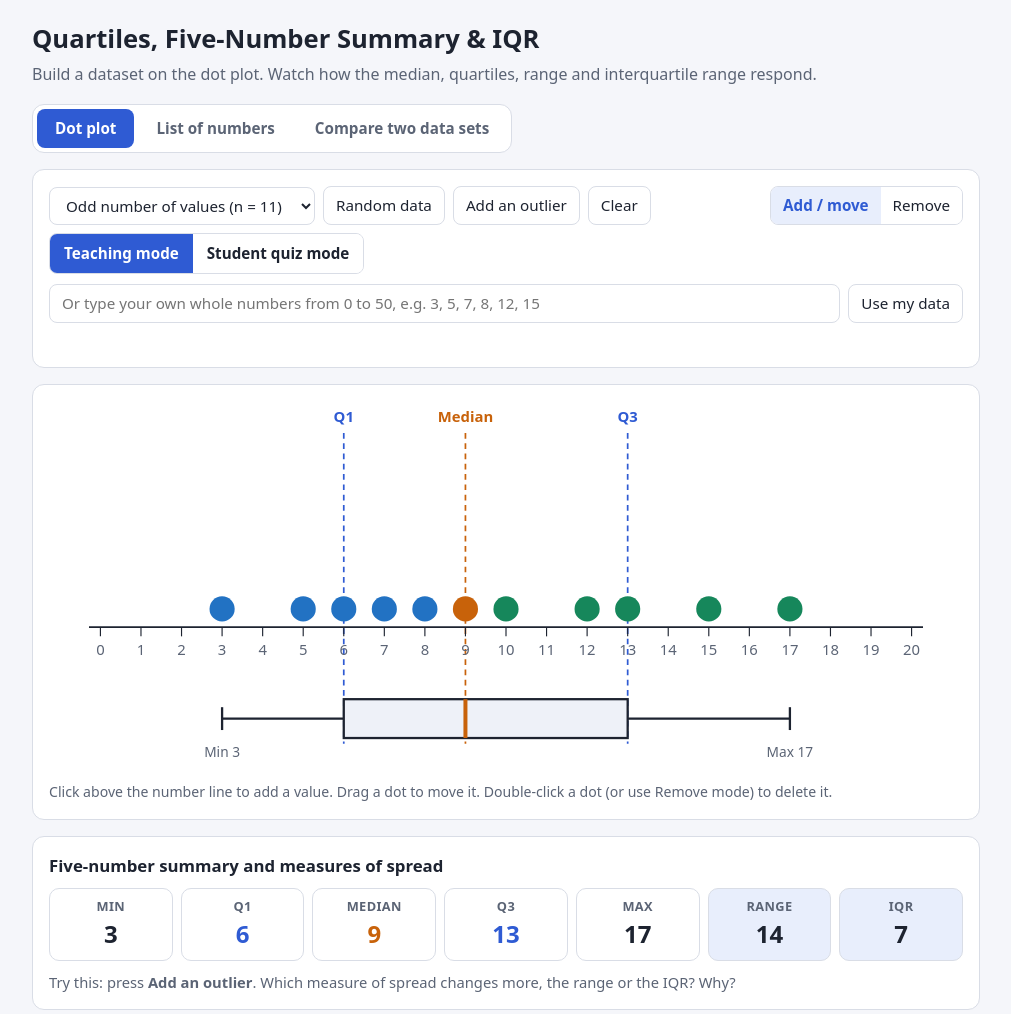
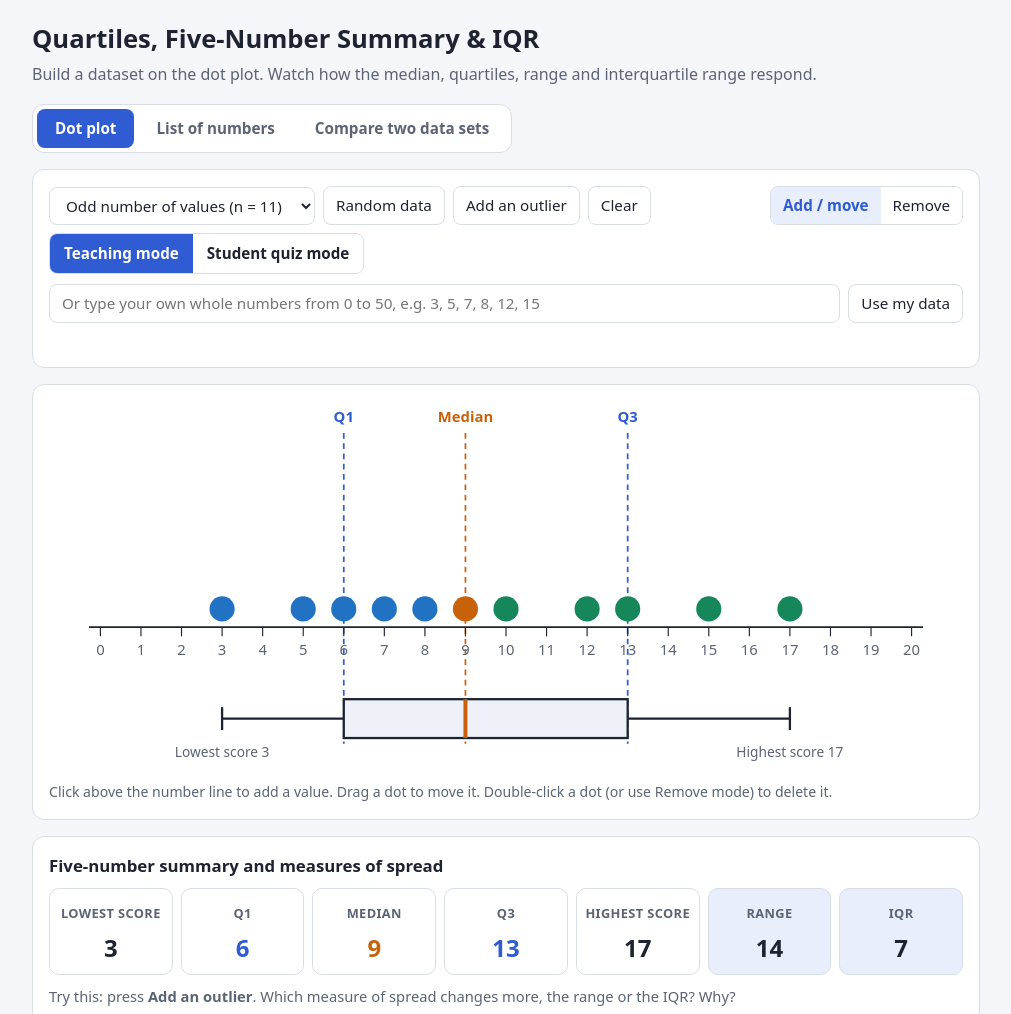
Before and after one commit to helenfmahony-wq/maths-hub, a plain HTML site: page quartiles-iqr-explorer.html in a window 1280 px wide. Shown: the top 1014 px of the page, without its empty margins (134-1145 px from the left). Drawn offline with Linux system fonts and the light colour scheme.

Commit message:
Add files via upload

```diff
--- a/quartiles-iqr-explorer.html
+++ b/quartiles-iqr-explorer.html
@@ -118,7 +118,7 @@ table.ctab{width:100%;border-collapse:collapse;font-variant-numeric:tabular-nums
 .hint{font-size:.88rem;color:var(--muted);margin:6px 0 0}
 .cards{display:grid;grid-template-columns:repeat(7,1fr);gap:8px}
 .card{border:1px solid var(--line);border-radius:10px;padding:8px 6px;text-align:center;background:var(--panel)}
-.card .lab{font-size:.8rem;color:var(--muted);font-weight:600;text-transform:uppercase;letter-spacing:.03em}
+.card .lab{min-height:2.6em;display:flex;align-items:center;justify-content:center;line-height:1.25;font-size:.8rem;color:var(--muted);font-weight:600;text-transform:uppercase;letter-spacing:.03em}
 .card .val{font-size:1.5rem;font-weight:700;font-variant-numeric:tabular-nums}
 .card input{width:100%;max-width:90px;text-align:center;font-size:1.1rem;padding:4px;margin-top:4px;border:1px solid var(--line);border-radius:6px;background:var(--bg);color:var(--ink)}
 .quiz .card.ok{border-color:var(--ok);background:var(--okbg)}
@@ -192,6 +192,7 @@ details p,details li{color:var(--muted);font-size:.93rem}
 .placeholder{fill:var(--muted);font-size:14px;text-anchor:middle;font-style:italic}
 .hit{fill:transparent}
 .add .hit{cursor:copy}
+#cmpPreset{max-width:100%;min-width:0}
 </style>
 </head>
 <body>
@@ -262,11 +263,11 @@ details p,details li{color:var(--muted);font-size:.93rem}
   <div class="panel" id="summaryPanel">
     <h2>Five-number summary and measures of spread</h2>
     <div class="cards" id="cards">
-      <div class="card" data-k="min"><div class="lab">Min</div><div class="val">–</div><input inputmode="decimal" aria-label="Minimum"></div>
+      <div class="card" data-k="min"><div class="lab">Lowest score</div><div class="val">–</div><input inputmode="decimal" aria-label="Lowest score"></div>
       <div class="card c-q1" data-k="q1"><div class="lab">Q1</div><div class="val">–</div><input inputmode="decimal" aria-label="Lower quartile"></div>
       <div class="card c-med" data-k="med"><div class="lab">Median</div><div class="val">–</div><input inputmode="decimal" aria-label="Median"></div>
       <div class="card c-q3" data-k="q3"><div class="lab">Q3</div><div class="val">–</div><input inputmode="decimal" aria-label="Upper quartile"></div>
-      <div class="card" data-k="max"><div class="lab">Max</div><div class="val">–</div><input inputmode="decimal" aria-label="Maximum"></div>
+      <div class="card" data-k="max"><div class="lab">Highest score</div><div class="val">–</div><input inputmode="decimal" aria-label="Highest score"></div>
       <div class="card spread" data-k="range"><div class="lab">Range</div><div class="val">–</div><input inputmode="decimal" aria-label="Range"></div>
       <div class="card spread" data-k="iqr"><div class="lab">IQR</div><div class="val">–</div><input inputmode="decimal" aria-label="Interquartile range"></div>
     </div>
@@ -533,6 +534,8 @@ details p,details li{color:var(--muted);font-size:.93rem}
     }
   }
 
+  // keep a centred label inside the 800-wide drawing area
+  function clampLab(x, txt, cw){ const h=txt.length*cw/2+4; return Math.max(h, Math.min(W-h, x)); }
   function drawBox(p, st, X, y, labDy){
     const h=34;
     el('line',{x1:X(st.min),y1:y,x2:X(st.q1),y2:y,class:'bp-line'},p);
@@ -541,8 +544,8 @@ details p,details li{color:var(--muted);font-size:.93rem}
     el('line',{x1:X(st.max),y1:y-10,x2:X(st.max),y2:y+10,class:'bp-line'},p);
     el('rect',{x:X(st.q1),y:y-h/2,width:Math.max(0,X(st.q3)-X(st.q1)),height:h,class:'bp-box'},p);
     el('line',{x1:X(st.med),y1:y-h/2,x2:X(st.med),y2:y+h/2,class:'bp-med'},p);
-    el('text',{x:X(st.min),y:y+labDy,class:'bp-lab'},p,'Min '+fmt(st.min));
-    el('text',{x:X(st.max),y:y+labDy,class:'bp-lab'},p,'Max '+fmt(st.max));
+    el('text',{x:clampLab(X(st.min),'Lowest score '+fmt(st.min),6.5),y:y+labDy,class:'bp-lab'},p,'Lowest score '+fmt(st.min));
+    el('text',{x:clampLab(X(st.max),'Highest score '+fmt(st.max),6.5),y:y+labDy,class:'bp-lab'},p,'Highest score '+fmt(st.max));
   }
 
   // ---------- list-of-numbers view ----------
@@ -625,7 +628,7 @@ details p,details li{color:var(--muted);font-size:.93rem}
   }
 
   // ---------- student draws the box plot ----------
-  const DK=['min','q1','med','q3','max'], DLAB={min:'Min',q1:'Q1',med:'Median',q3:'Q3',max:'Max'};
+  const DK=['min','q1','med','q3','max'], DLAB={min:'Lowest score',q1:'Q1',med:'Median',q3:'Q3',max:'Highest score'};
   let drawSig=null, handles={}, drawMarks={}, drawDrag=null, drawFocus=null, summaryOK=false, drawX=null;
   const snapHalf=v=>Math.round(v*2)/2;
   function drawAxis(){
@@ -672,7 +675,7 @@ details p,details li{color:var(--muted);font-size:.93rem}
     DK.forEach(k=>{
       const x=X(v[k]), ly = (k==='q1'||k==='q3') ? 18 : 38;
       el('line',{x1:x,y1:hy,x2:x,y2:by-(k==='min'||k==='max'?10:h/2),class:'dconn'},g);
-      el('text',{x:x,y:ly,class:'dlab'},g,DLAB[k]+' '+fmt(v[k]));
+      el('text',{x:clampLab(x,DLAB[k]+' '+fmt(v[k]),7.5),y:ly,class:'dlab'},g,DLAB[k]+' '+fmt(v[k]));
       const cls='dh'+(k==='med'?' med':'')+(drawMarks[k]?' '+drawMarks[k]:'')+(drawFocus===k?' focus':'');
       el('circle',{cx:x,cy:hy,r:10,class:cls,'data-k':k},g);
     });
@@ -856,7 +859,7 @@ details p,details li{color:var(--muted);font-size:.93rem}
   }
 
   function cmpTable(sA,sB){
-    const rows=[['Number of values (n)','n',fmt],['Minimum','min',fmt],['Lower quartile (Q1)','q1',fmt],['Median','med',fmt],['Upper quartile (Q3)','q3',fmt],['Maximum','max',fmt],
+    const rows=[['Number of values (n)','n',fmt],['Lowest score','min',fmt],['Lower quartile (Q1)','q1',fmt],['Median','med',fmt],['Upper quartile (Q3)','q3',fmt],['Highest score','max',fmt],
       ['Range','range',fmt,true],['Interquartile range (IQR)','iqr',fmt,true],['Mean','mean',f2],['Standard deviation (σ)','sd',f2,true],['Shape','shape',x=>x]];
     let h=`<thead><tr><th>Statistic</th><th class="a">${esc(cmp.a.name)}</th><th class="b">${esc(cmp.b.name)}</th></tr></thead><tbody>`;
     rows.forEach(([lab,k,f,hl])=>{
@@ -1036,7 +1039,7 @@ details p,details li{color:var(--muted);font-size:.93rem}
       <li>${medStep}</li>
       <li>The lower half is the ${st.lower.length} values below the median${excl}. Q1 is ${describeMedian(st.lower,'lower half')}.</li>
       <li>The upper half is the ${st.upper.length} values above the median${excl}. Q3 is ${describeMedian(st.upper,'upper half')}.</li>
-      <li>Range = max − min = ${fmt(st.max)} − ${fmt(st.min)} = <strong>${fmt(st.range)}</strong></li>
+      <li>Range = highest score − lowest score = ${fmt(st.max)} − ${fmt(st.min)} = <strong>${fmt(st.range)}</strong></li>
       <li>IQR = Q3 − Q1 = ${fmt(st.q3)} − ${fmt(st.q1)} = <strong>${fmt(st.iqr)}</strong>. The middle 50% of the data lies between ${fmt(st.q1)} and ${fmt(st.q3)}.</li>
     </ol>`;
   }
```
